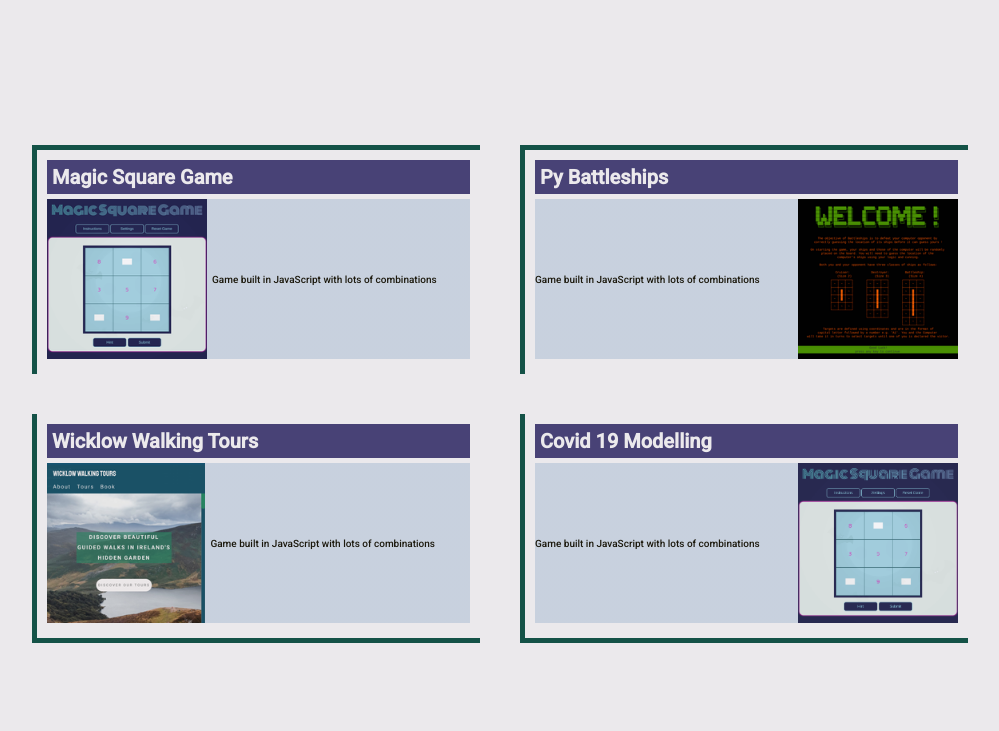
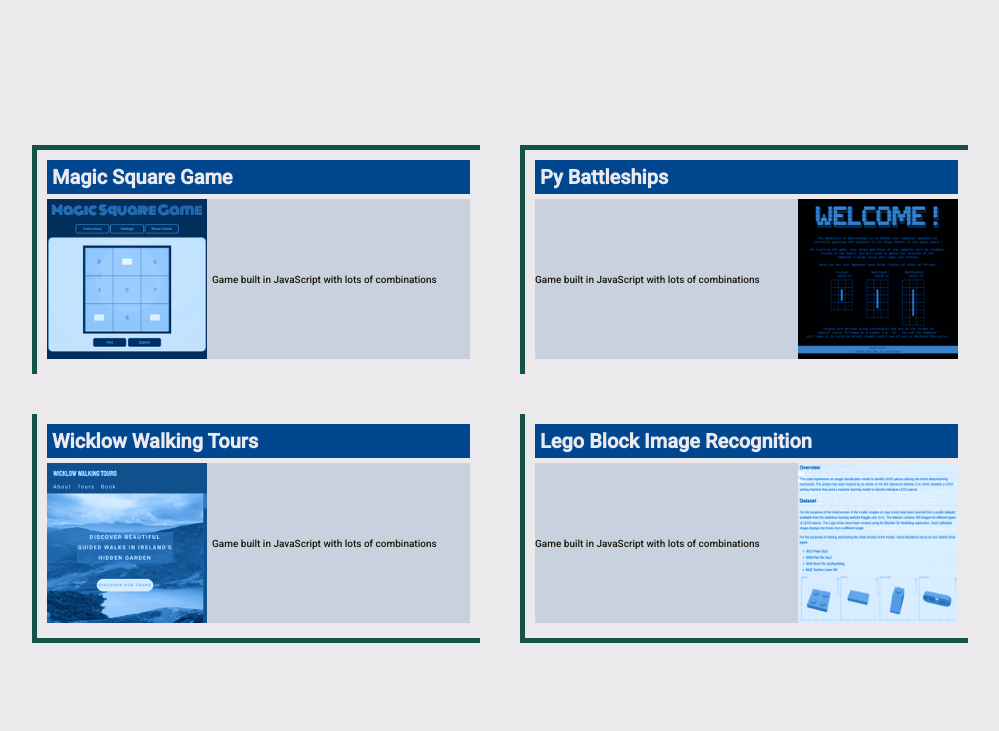
Before and after one commit to eoinlarkin/larkin-ie, a plain HTML site: page index.html in a window 1280 px wide. Shown: the part 1466-2197 px from the top of the page, without its empty margins (140-1139 px from the left). Drawn offline with nearby package versions, Linux system fonts and the light colour scheme.

Commit message:
feat: update display of portfolio images, add hover effect

```diff
--- a/assets/css/style.css
+++ b/assets/css/style.css
@@ -342,7 +342,7 @@ body {
 
 .flex-item-portfolio h1 {
   color: var(--color-white);
-  background-color: var(--color-purple);
+  background-color: var(--color-blue);
   font-size: 2rem;
   padding: 0.5rem;
 }
@@ -353,6 +353,55 @@ body {
   vertical-align: middle;
 }
 
+.portfolio-images {
+  background-repeat: no-repeat;
+  height: 20vh;
+  width: 20vh;
+  display: block;
+  /* Optional for a gradual animation effect */
+  transition: 0.2s;
+}
+
+
+#msg {
+  background: url('../../assets/images/p-msg-200px-blend.png');
+  background-size: 20vh 20vh;
+}
+#msg:hover {
+  background: url('../../assets/images/p-msg-200px.png');
+  background-size: 20vh 20vh;
+}
+
+
+#wwt {
+  background: url('../../assets/images/p-wwt-200px-blend.png');
+  background-size: 20vh 20vh;
+
+}
+#wwt:hover {
+  background: url('../../assets/images/p-wwt-200px.png');
+  background-size: 20vh 20vh;
+}
+
+
+#battleships {
+  background: url('../../assets/images/p-battleships-200px-blend.png');
+  background-size: 20vh 20vh;
+
+}
+#battleships:hover {
+  background: url('../../assets/images/p-battleships-200px.png');
+  background-size: 20vh 20vh;
+}
+
+#lego {
+  background: url('../../assets/images/p-lego-200px-blend.png');
+  background-size: 20vh 20vh;
+}
+#lego:hover {
+  background: url('../../assets/images/p-lego-200px.png');
+  background-size: 20vh 20vh;
+}
 
 /* **************************************** */
 /* Footer Element                           */
--- a/index.html
+++ b/index.html
@@ -100,7 +100,7 @@
         <h1>Magic Square Game</h1>
         <div class='blue-gradient'>
             <div class='img-left'>
-              <img src="./assets/images/portfolio-magic-square-game-200px.png" alt="Magic Square Game photo">
+              <a id='msg' class='portfolio-images' href='https://eoinlarkin.github.io/magic-square-game/' target="_blank" rel="noopener"></a>
             </div>
             <span>Game built in JavaScript with lots of combinations</span>
         </div>
@@ -110,7 +110,7 @@
         <h1>Py Battleships</h1>
         <div class='blue-gradient'>
           <div class='img-right'>
-            <img src="./assets/images/portfolio-battleships-02-200px.png" alt="Battleships photo">
+            <a id='battleships'  class='portfolio-images' href='http://py-battleships.herokuapp.com/' target="_blank" rel="noopener"></a>
           </div>
             <span>Game built in JavaScript with lots of combinations</span>
         </div>
@@ -120,17 +120,18 @@
         <h1>Wicklow Walking Tours</h1>
         <div class='blue-gradient'>
           <div class='img-left'>
-            <img src="./assets/images/portfolio-wicklow-walking-tours-200px.png" alt="Wicklow Walking Tours photo">
+          <a id='wwt' class='portfolio-images' href='https://eoinlarkin.github.io/wickow-walking-tours/' target="_blank" rel="noopener"></a>
           </div>
             <span>Game built in JavaScript with lots of combinations</span>
         </div>
-      </div>
+        </div>
+
 
       <div class="flex-item-portfolio">
-        <h1>Covid 19 Modelling</h1>
+        <h1>Lego Block Image Recognition</h1>
         <div class='blue-gradient'>
           <div class='img-right'>
-            <img src="./assets/images/portfolio-magic-square-game.png" alt="Magic Square Game photo">
+            <a id='lego' class='portfolio-images' href='https://github.com/eoinlarkin/python_keras_lego' target="_blank" rel="noopener"></a>
           </div>
             <span>Game built in JavaScript with lots of combinations</span>
         </div>
```
Also changed, not shown: assets/images/image-conversion.md (added, +12 -0 lines), assets/images/p-battleships-200px-blend.png (added), assets/images/p-battleships-200px-gray.png (added), assets/images/p-battleships-200px.png (renamed from assets/images/portfolio-battleships-02-200px.png), assets/images/p-lego-200px-blend.png (added), assets/images/p-lego-200px-gray.png (added), assets/images/p-lego-200px.png (added), assets/images/p-msg-200px-blend.png (added), assets/images/p-msg-200px-gray.png (added), assets/images/p-msg-200px.png (renamed from assets/images/portfolio-magic-square-game-200px.png), assets/images/p-wwt-200px-blend.png (added), assets/images/p-wwt-200px-gray.png (added), assets/images/p-wwt-200px.png (renamed from assets/images/portfolio-wicklow-walking-tours-200px.png), assets/images/portfolio-battleships-02.png (deleted), 4 more files.
